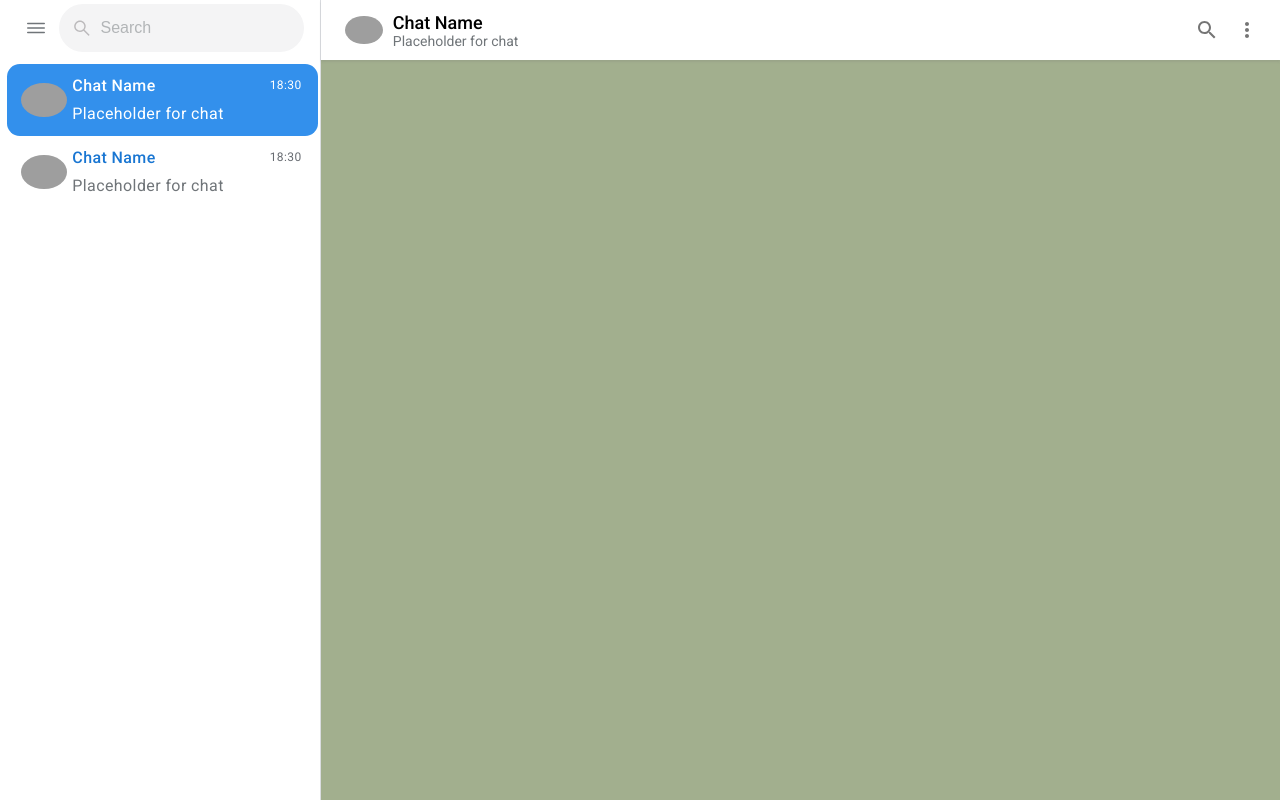
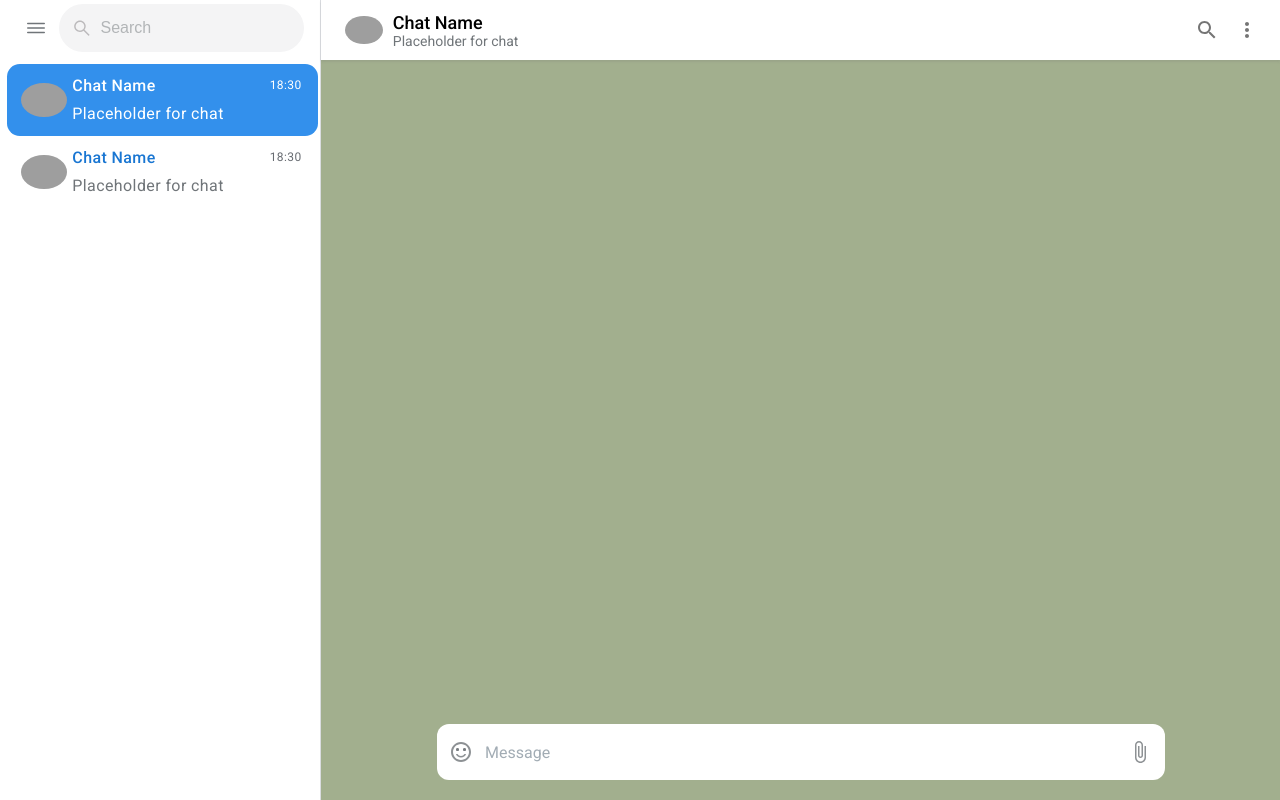
Before and after one commit to cgarrigoza97/chat-app, a React (Create React App) app: page / in a window 1280 px wide. Built offline with nearby package versions, Linux system fonts and the light colour scheme; grey boxes are pictures that could not be loaded.

Commit message:
Add message input field content edition

```diff
--- a/src/components/MainContent/MainContent.module.css
+++ b/src/components/MainContent/MainContent.module.css
@@ -6,4 +6,7 @@
     height: 100%;
     border-left: 1px solid var(--border-color);
     box-sizing: border-box;
+    display: flex;
+    flex-direction: column;
+    align-items: center;
 }
--- a/src/components/MainContent/MainContent.tsx
+++ b/src/components/MainContent/MainContent.tsx
@@ -1,4 +1,5 @@
 import { Header } from '../Header/Header'
+import { MessagesContainer } from '../MessagesContainer/MessagesContainer'
 import styles from './MainContent.module.css'
 
 
@@ -6,6 +7,7 @@ export const MainContent = () => {
     return (
         <div className={ styles.mainContent }>
             <Header />
+            <MessagesContainer />
         </div>
     )
 }
--- /dev/null
+++ b/src/components/MessageInputField/MessageInputField.module.css
@@ -0,0 +1,53 @@
+
+.MessageInputFieldContainer {
+    width: 100%;
+    min-height: 3.5rem;
+    background-color: var(--bg-color-1);
+    margin-top: auto;
+    margin-bottom: 1.25rem;
+    border-radius: var(--border-radius);
+    display: flex;
+    align-items: flex-end;
+}
+
+.MessageInputBtnWrapper {
+    height: 3.5rem;
+    width: 3.5rem;
+    display: flex;
+    align-items: center;
+    justify-content: center;
+}
+
+.MessageInputFieldWrapper {
+    height: 100%;
+    width: 100%;
+    position: relative;
+    cursor: text;
+    display: flex;
+    align-items: center;
+}
+
+.MessageInputFieldContentEditable {
+    width: 100%;
+    z-index: 1;
+    position: relative;
+    outline: none;
+    white-space: pre-wrap;
+    word-break: break-word;
+    padding: 1rem 0;
+}
+
+.MessageInputFieldPlaceholderWrapper {
+    width: 100%;
+    height: 100%;
+    z-index: 0;
+    position: absolute;
+    top: 0;
+    left: 0;
+    display: flex;
+    align-items: center;
+}
+
+.MessageInputFieldPlaceholderColor {
+    color: var(--placeholder-color);
+}
--- /dev/null
+++ b/src/components/MessageInputField/MessageInputField.tsx
@@ -0,0 +1,54 @@
+import { useRef, useState } from 'react';
+import SentimentSatisfiedAltIcon from '@mui/icons-material/SentimentSatisfiedAlt';
+import AttachFileIcon from '@mui/icons-material/AttachFile';
+import { IconButton } from '@mui/material'
+import styles from './MessageInputField.module.css'
+
+export const MessageInputField = () => {
+
+    const [inputText, setInputText] = useState('')
+
+    const messageInputField = useRef<HTMLDivElement | null>(null)
+
+    const handleClick = () => {
+        messageInputField.current?.focus()
+    }
+
+    const handleChange = () => {
+        setInputText(messageInputField.current?.innerText || '')
+    }
+
+    return (
+        <div className={styles.MessageInputFieldContainer}>
+            <div className={styles.MessageInputBtnWrapper}>
+                <IconButton>
+                    <SentimentSatisfiedAltIcon style={{ color: 'var(--icon-color-1)' }}/>
+                </IconButton>
+            </div>
+
+            <div
+                className={styles.MessageInputFieldWrapper}
+                onClick={handleClick}
+            >
+                <div
+                    ref={messageInputField}
+                    className={styles.MessageInputFieldContentEditable}
+                    contentEditable={true}
+                    onInput={handleChange}
+                ></div>
+
+                {   !inputText &&
+                    <div className={`${styles.MessageInputFieldPlaceholderWrapper}`}>
+                        <span className={styles.MessageInputFieldPlaceholderColor}>Message</span>
+                    </div>}
+            </div>
+
+
+            <div className={styles.MessageInputBtnWrapper}>
+                <IconButton>
+                    <AttachFileIcon style={{ color: 'var(--icon-color-1)' }} />
+                </IconButton>
+            </div>
+        </div>
+    )
+}
--- /dev/null
+++ b/src/components/MessagesContainer/MessagesContainer.module.css
@@ -0,0 +1,9 @@
+
+
+.messagesContainerWrapper {
+    width: 45.5rem;
+    height: calc(100% - var(--header-height));
+    display: flex;
+    flex-direction: column;
+    align-items: flex-end;
+}
--- /dev/null
+++ b/src/components/MessagesContainer/MessagesContainer.tsx
@@ -0,0 +1,10 @@
+import { MessageInputField } from '../MessageInputField/MessageInputField'
+import styles from './MessagesContainer.module.css'
+
+export const MessagesContainer = () => {
+    return (
+        <div className={styles.messagesContainerWrapper}>
+            <MessageInputField />
+        </div>
+    )
+}
--- a/src/index.css
+++ b/src/index.css
@@ -8,6 +8,8 @@
   --gray-3: #686c72;
   --gray-4: rgb(218,220,224);
   --gray-5: rgba(114,114,114,0.168627);
+  --gray-6: #a2acb4;
+  --border-radius: 0.75rem;
 }
 
 
@@ -30,6 +32,8 @@ body {
   --text-color-3: white;
   --border-color: var(--gray-4);
   --color-light-shadow: var(--gray-5);
+  --icon-color-1: rgb(var(--gray-2), 0.8);
+  --placeholder-color: var(--gray-6);
   --animation-speed: 150ms;
 }
 
```
